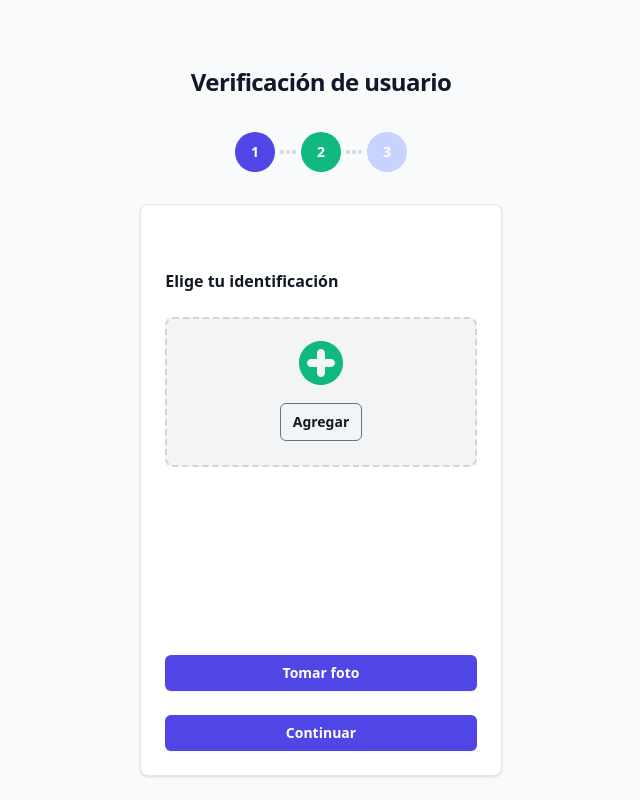
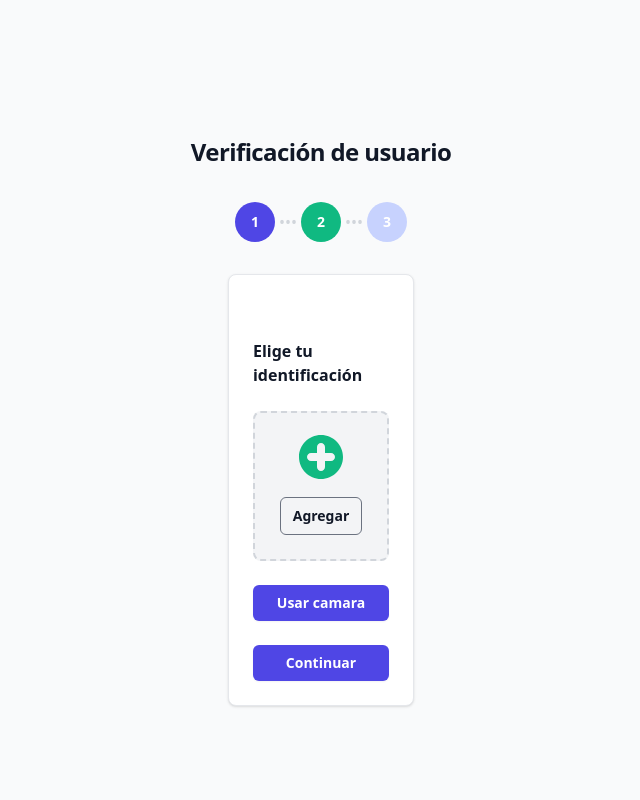
Before and after one commit to brol1dev/id-onboarding-demo, a Next.js app: page /step2 in a window 1280 px wide. Shown: the whole page, without its empty margins (319-959 px from the left). Built offline with nearby package versions, Linux system fonts and the light colour scheme; no server answers.

Commit message:
Toggle between camera and photo

```diff
--- a/app/components/camera.tsx
+++ b/app/components/camera.tsx
@@ -12,6 +12,7 @@ const videoConstraints = {
 
 const Camera = () => {
   const [imgSrc, setImgSrc] = useState<string | null>(null);
+  const [showCam, setShowCam] = useState<boolean>(false);
   const webcamRef = React.useRef<Webcam>(null);
   const capture = React.useCallback(() => {
     const imageSrc = webcamRef.current?.getScreenshot();
@@ -19,9 +20,24 @@ const Camera = () => {
       return;
     }
     setImgSrc(imageSrc);
+    setShowCam(false);
   }, [webcamRef]);
   return (
     <div className="flex flex-col gap-2">
+      {!showCam ? (
+        <>
+          {imgSrc && (
+            <Image src={imgSrc} width={1280} height={720} alt="my image" />
+          )}
+          <button
+            onClick={() => setShowCam(true)}
+            className="flex w-full justify-center rounded-md bg-indigo-600 px-3 py-1.5 text-sm font-semibold leading-6 text-white shadow-sm hover:bg-indigo-500 focus-visible:outline focus-visible:outline-2 focus-visible:outline-offset-2 focus-visible:outline-indigo-600"
+          >
+            Usar camara
+          </button>
+        </>
+      ) : (
+        <>
           <Webcam
             audio={false}
             ref={webcamRef}
@@ -36,8 +52,7 @@ const Camera = () => {
           >
             Tomar foto
           </button>
-      {imgSrc && (
-        <Image src={imgSrc} width={1280} height={720} alt="my image" />
+        </>
       )}
     </div>
   );
```
Lines whose indentation alone changed are shown as unchanged.
